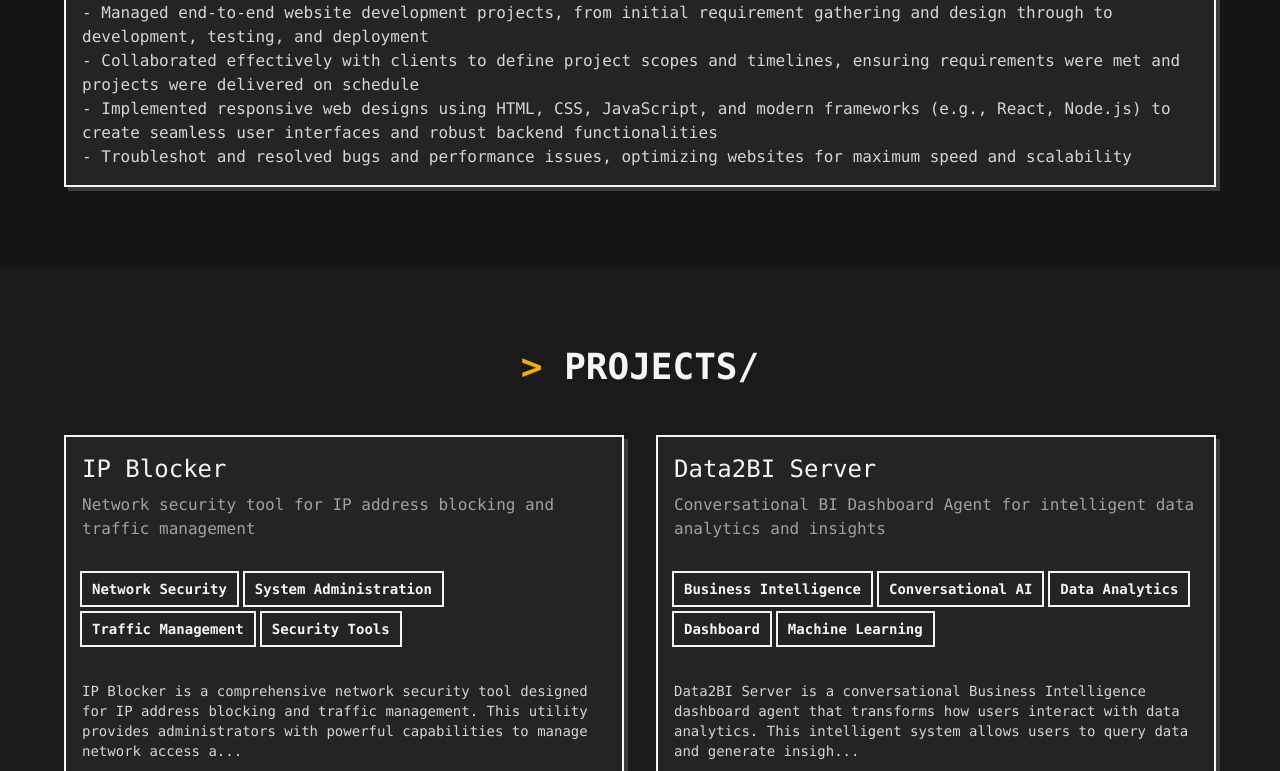
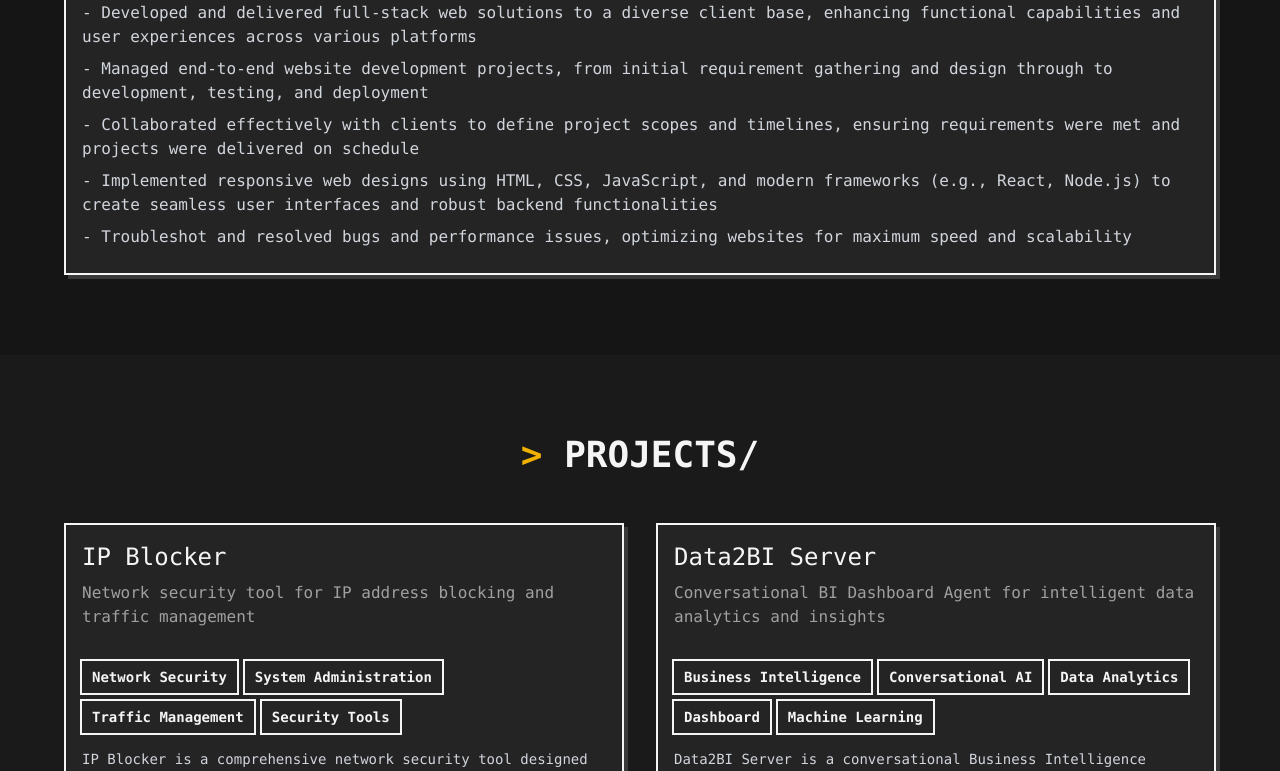
Before and after one commit to satadeep3927/portfolio, a Next.js app: page / in a window 1280 px wide. Shown: the part 2669-3440 px from the top of the page. Built offline with nearby package versions, Linux system fonts and the light colour scheme.

Commit message:
fix: Update CV download link to PDF format and improve content rendering

```diff
--- a/pages/index.tsx
+++ b/pages/index.tsx
@@ -46,8 +46,8 @@ export default function Home({ experience, projects, research }: HomeProps) {
       // Download the pre-generated CV HTML file
       const a = document.createElement('a');
       a.style.display = 'none';
-      a.href = '/resume/Satadeep_Dasgupta_CV.html';
-      a.download = 'Satadeep_Dasgupta_CV.html';
+      a.href = '/resume/Satadeep_Dasgupta_CV.pdf';
+      a.download = 'Satadeep_Dasgupta_CV.pdf';
       a.target = '_blank'; // Open in new tab so users can print to PDF
       document.body.appendChild(a);
       a.click();
@@ -194,7 +194,9 @@ export default function Home({ experience, projects, research }: HomeProps) {
                 </Card.Header>
                 <Card.Content>
                   <div className="text-gray-300 space-y-2">
-                    <div dangerouslySetInnerHTML={{ __html: exp.content.replace(/\n/g, '<br>') }} />
+                    {exp.content.split('\n').map((line: string, lineIndex: number) => (
+                      <div key={lineIndex}>{line}</div>
+                    ))}
                   </div>
                 </Card.Content>
               </Card>
@@ -229,7 +231,9 @@ export default function Home({ experience, projects, research }: HomeProps) {
                         ))}
                       </div>
                       <div className="text-gray-300 text-sm space-y-2">
-                        <div dangerouslySetInnerHTML={{ __html: content.replace(/\n/g, '<br>') }} />
+                        {content.split('\n').map((line: string, lineIndex: number) => (
+                          <div key={lineIndex}>{line}</div>
+                        ))}
                       </div>
                       {project.content.length > 200 && (
                         <Button
@@ -324,17 +328,19 @@ export default function Home({ experience, projects, research }: HomeProps) {
               <Card key={index}>
                 <Card.Header>
                   <Card.Title className="text-xl">{paper.frontMatter.title}</Card.Title>
-                  <Card.Description className="text-yellow-400 space-y-1">
-                    <div className="font-semibold">{paper.frontMatter.journal}</div>
+                  <Card.Description className="text-yellow-400">
+                    <span className="font-semibold">{paper.frontMatter.journal}</span>
                     {paper.frontMatter.authors && (
-                      <div className="text-sm text-gray-400">Authors: {paper.frontMatter.authors}</div>
+                      <span className="block text-sm text-gray-400 mt-1">Authors: {paper.frontMatter.authors}</span>
                     )}
                   </Card.Description>
                 </Card.Header>
                 <Card.Content>
                   <div className="space-y-4">
                     <div className="text-gray-300 space-y-3">
-                      <div dangerouslySetInnerHTML={{ __html: paper.content.replace(/\n/g, '<br>') }} />
+                      {paper.content.split('\n').map((line: string, lineIndex: number) => (
+                        <div key={lineIndex}>{line}</div>
+                      ))}
                     </div>
                     <div className="flex flex-wrap gap-4">
                       {paper.frontMatter.pdf && (
```
